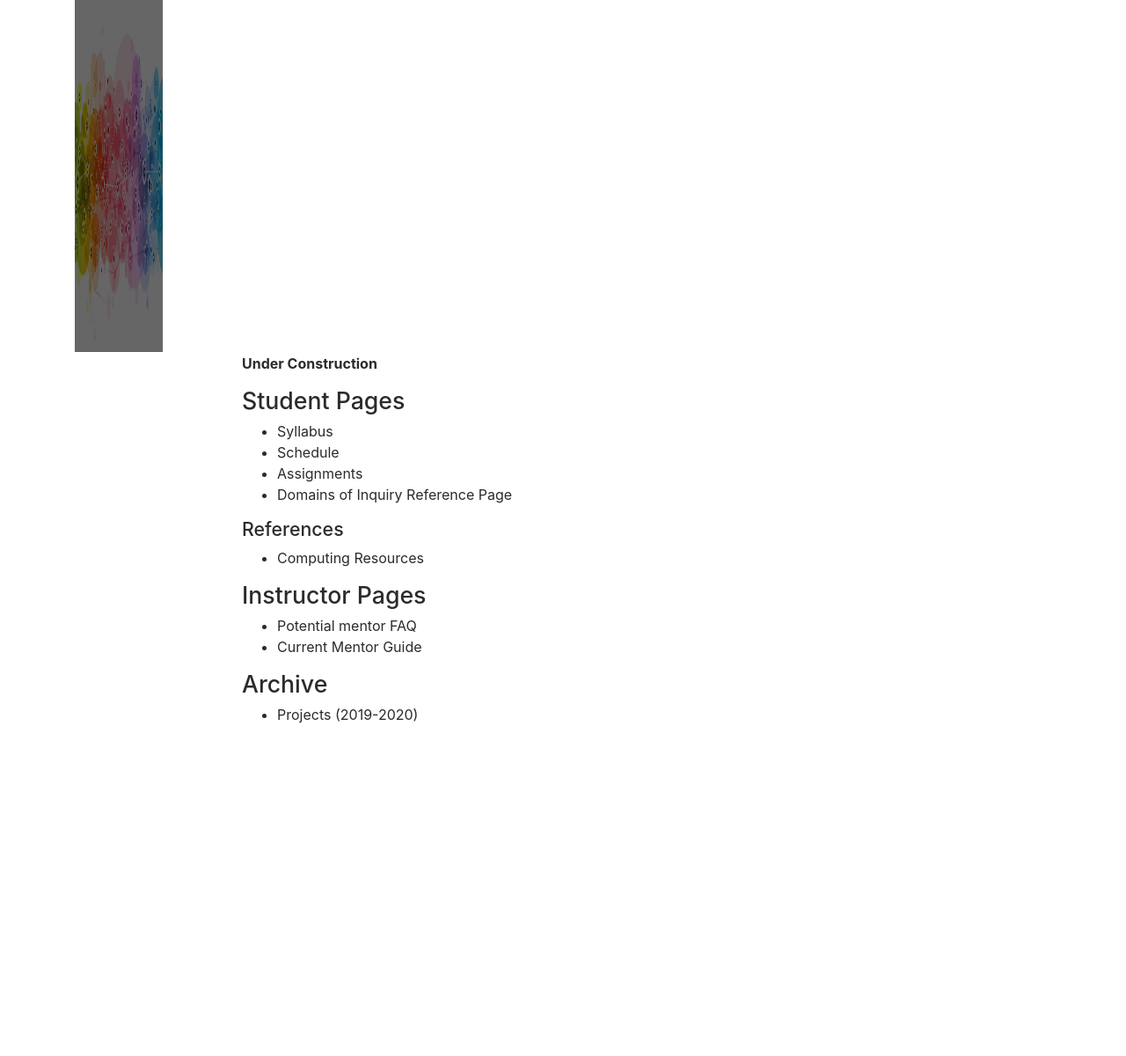
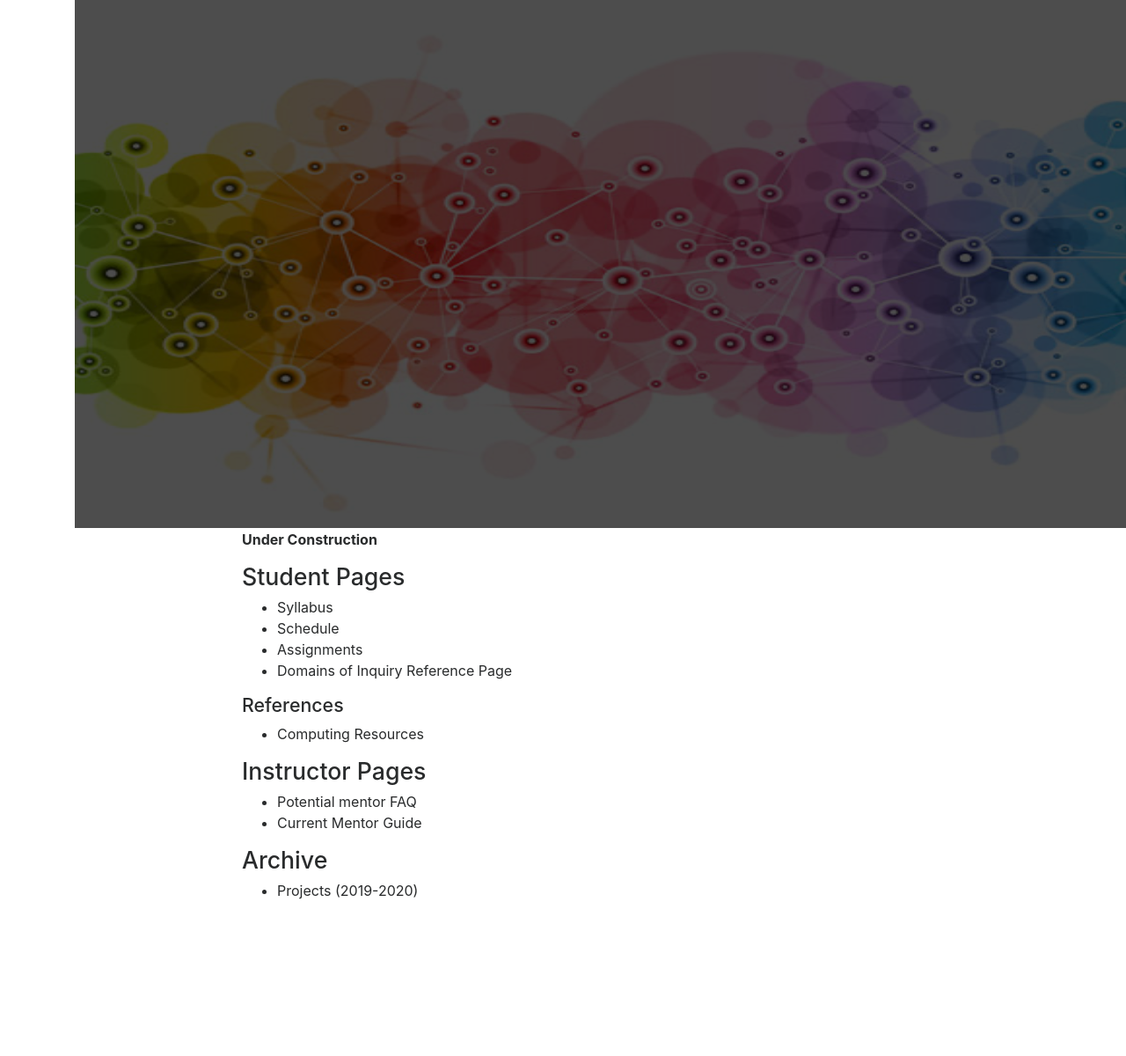
Before and after one commit to DSC-Capstone/dsc-capstone.github.io, a Jekyll site: the page built from index.md, in a window 1280 px wide. Shown: the whole page at 88% size. Built offline with Jekyll 4.4.1, drawn with Linux system fonts in a browser that asks for light colours; nearby versions of some CDN libraries; before the commit the page ends 1000 px from its top, so only the background shows below that.

Commit message:
create header banner

```diff
--- a/_layouts/page.html
+++ b/_layouts/page.html
@@ -42,8 +42,8 @@ ol li {
 }
 
 header {
-    height: 400px;
-    width: 100px;
+    height: 600px;
+    width: 100vw;
     background: black;
     overflow: hidden;
 }
@@ -51,7 +51,7 @@ header {
 img {
    height: 100%;
    width: 100%;
-   opacity: 0.4;
+   opacity: 0.3;
 }
 
     </style>
```
